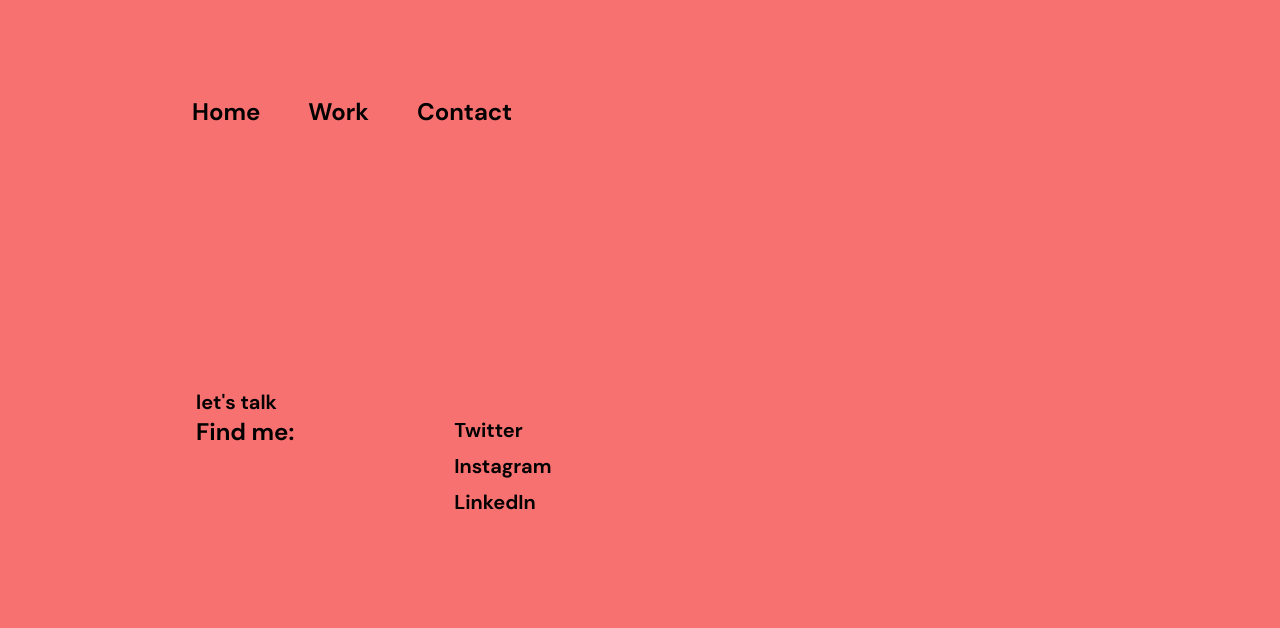
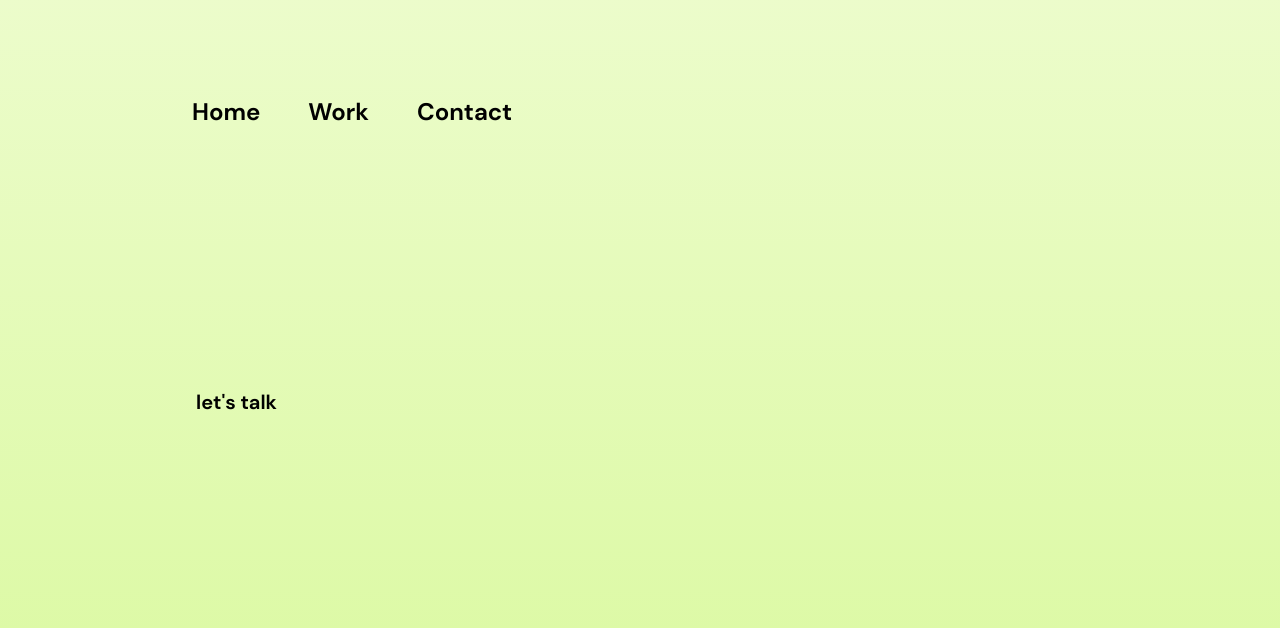
Before and after one commit to williambjork/portfolio2022, a Next.js app: page /contact in a window 1280 px wide. Shown: the top 628 px of the page. Built offline with nearby package versions, Linux system fonts and the light colour scheme.

Commit message:
added bg gradient that follows mouse

```diff
--- a/components/Carousel.js
+++ b/components/Carousel.js
@@ -1,9 +1,8 @@
-import React, { useEffect } from 'react'
+import React, { useState } from 'react'
 
 
 function Carousel({items}) {
-    const [currentItem, setCurrentItem] = React.useState(0);
-
+    const [currentItem, setCurrentItem] = useState(0);
 
 
   // Event handler for clicking the "next" button
@@ -13,8 +12,10 @@ function Carousel({items}) {
 
   // Event handler for clicking the "previous" button
   const handlePrevClick = () => {
-    setCurrentItem(currentItem - 1);
+    setCurrentItem((currentItem + 1) % items.length);
   };
+
+
 
   return (
     <div className="carousel-container">
@@ -37,6 +38,7 @@ function Carousel({items}) {
 
       <button onClick={handlePrevClick}>Previous</button>
       <button onClick={handleNextClick}>Next</button>
+
     </div>
   );
 }
--- a/pages/contact.js
+++ b/pages/contact.js
@@ -1,8 +1,29 @@
 import { motion as m } from "framer-motion"
+import { useEffect, useState } from "react";
 
 function contact() {
+
+  const [mouseX, setMouseX] = useState(0);
+  const [mouseY, setMouseY] = useState(0);
+
+  useEffect(() => {
+    window.addEventListener('mousemove', handleMouseMove);
+    return () => window.removeEventListener('mousemove', handleMouseMove);
+  }, []);
+
+  function handleMouseMove(event) {
+    setMouseX(event.clientX);
+    setMouseY(event.clientY);
+  }
+
+  const styles = {
+    background: `radial-gradient(circle at ${mouseX}px ${mouseY}px, #ecfccb, #d9f99d)`,
+    backgroundSize: '10px',
+  }
+
   return (
-    <m.main className="text-ray-900 absolute top-0 left-0 w-full h-full bg-red-400 px-16 lg:px-48"
+
+      <m.main style={styles} className="text-ray-900 absolute top-0 left-0 w-full  h-full px-16 lg:px-48"
       initial={{
         y: "-100%"
       }}
@@ -16,27 +37,13 @@ function contact() {
           <div className="font-dmsans text-xl my-96 p-1">
               <h1>let's talk</h1>
 
-            <div className="flex gap-40">
 
-
-            <div className="lg:text-2xl">
-                <h3>Find me:</h3>
-            </div>
-
-            <div className="text-xl ">
-              <ul>
-                <li className="pb-2">Twitter</li>
-                <li className="pb-2">Instagram</li>
-                <li className="pb-2">LinkedIn</li>
-
-
-              </ul>
-            </div>
-        </div>
           </div>
 
 
+
       </m.main>
+
   )
 }
 
--- a/pages/index.tsx
+++ b/pages/index.tsx
@@ -4,11 +4,33 @@ import Image from 'next/image'
 import { motion as m } from "framer-motion"
 import ParticlesBackground from "../components/ParticlesBackground"
 import particlesConfig from "../components/config/indexParticles.config.js"
+import { useEffect, useState } from 'react'
 
 
 const Home: NextPage = () => {
+
+  const [mouseX, setMouseX] = useState(0);
+  const [mouseY, setMouseY] = useState(0);
+
+  useEffect(() => {
+    window.addEventListener('mousemove', handleMouseMove);
+    return () => window.removeEventListener('mousemove', handleMouseMove);
+  }, []);
+
+  function handleMouseMove(event) {
+    setMouseX(event.clientX);
+    setMouseY(event.clientY);
+  }
+
+  const styles = {
+    background: `radial-gradient(circle at ${mouseX}px ${mouseY}px, #fff7ed,
+      #ffedd5)`,
+    backgroundSize: '10px',
+  }
+
   return (
     <m.div
+    style={styles}
     className='text-gray-900 absolute left-0 w-full h-full bg-orange-100 top-0 px-16 lg:px-48'
     initial={{
       y: "100%"
@@ -33,11 +55,7 @@ const Home: NextPage = () => {
             William Björk
           </h1>
           <h3 className='pl-2 font-sansita pt-3 text-2xl'>React & NextJS Developer</h3>
-          <div>
-              <h2>Front</h2>
-              <h2>End</h2>
-              <h2>Dev</h2>
-            </div>
+
         </div>
 
 
```
Lines whose indentation alone changed are shown as unchanged.
